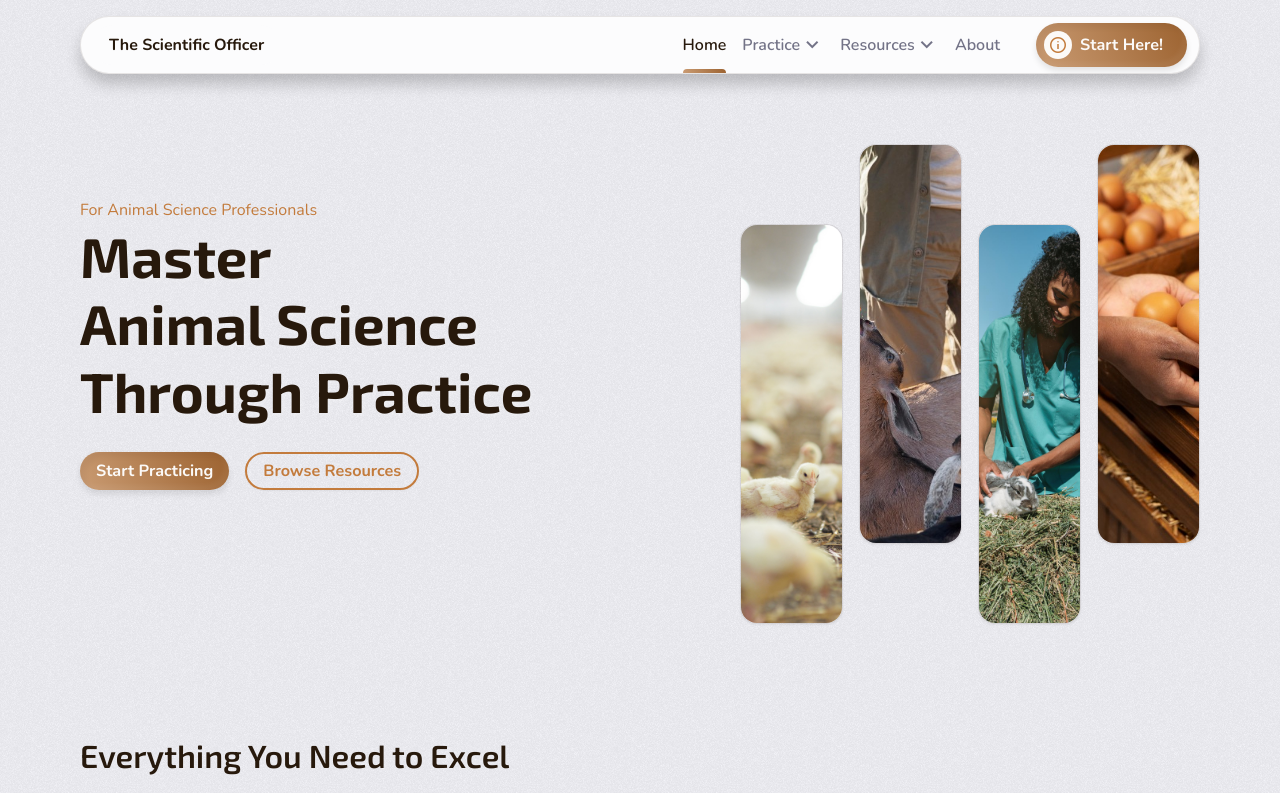
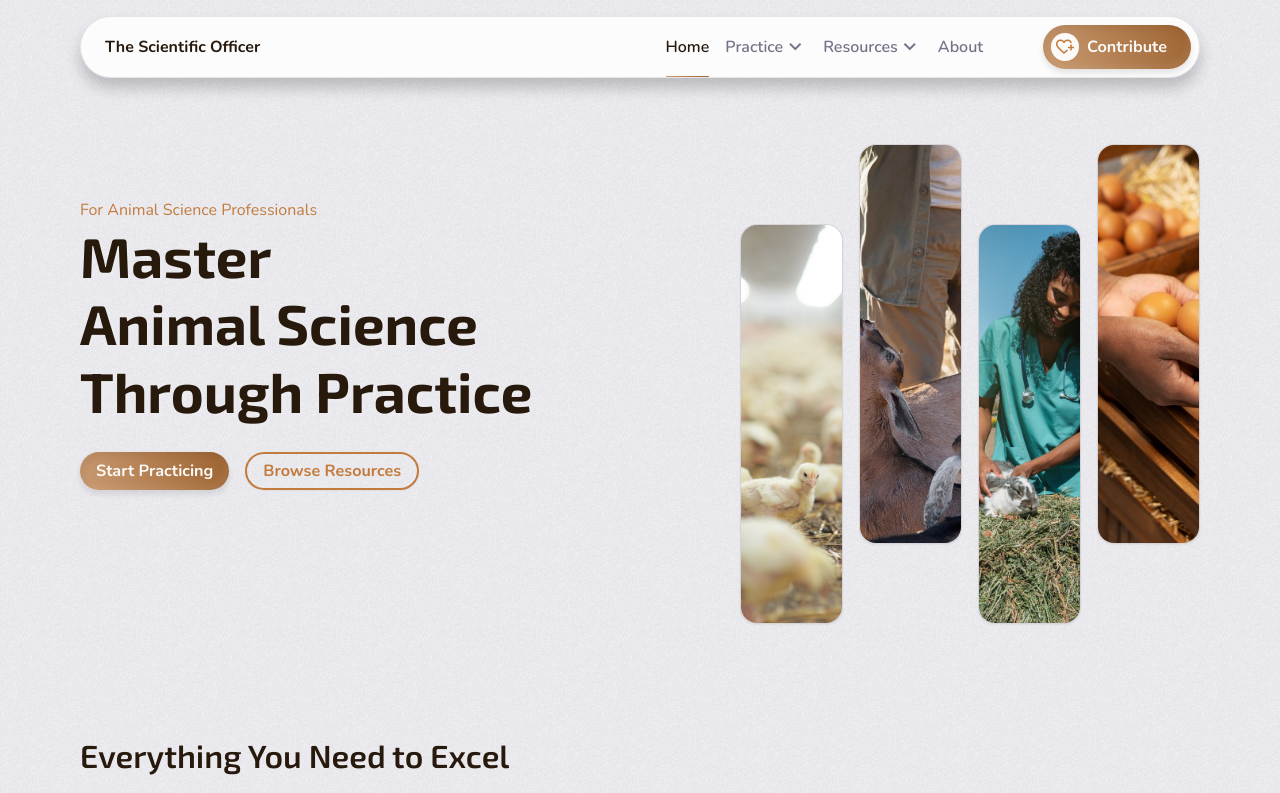
Before and after one commit to Timbar09/the_scientific_officer, a React (Vite) app: page / in a window 1280 px wide. Shown: the top 793 px of the page. Built offline with nearby package versions, Linux system fonts and the light colour scheme.

Commit message:
Update Nav  spacing and adjust button display

```diff
--- a/src/assets/sass/components/_Header.scss
+++ b/src/assets/sass/components/_Header.scss
@@ -11,7 +11,7 @@
     border-radius: radius(pill);
 
     @include mq("md") {
-      padding-inline: spacing(2);
+      padding: spacing(1);
       background-color: clr(neutral, 100);
       box-shadow: $shadow-lg;
       border: $border;
@@ -120,6 +120,7 @@
     }
 
     &--list {
+      padding-inline-end: spacing(4);
       &__item {
         position: relative;
 
@@ -140,18 +141,22 @@
         position: relative;
         font-size: inherit;
         font-weight: 600;
-        padding: spacing(3) 0;
+        // padding: spacing(3) 0;
         border-radius: radius(lg);
         transition: color 100ms ease;
 
         @include before() {
           left: 0;
-          bottom: 0;
+          bottom: -1.025rem;
           width: 100%;
           height: 0;
           background: $clr-primary-gradient-mid;
           border-radius: radius(lg) radius(lg) 0 0;
           transition: height 0ms ease;
+
+          @include mq("lg") {
+            bottom: -1.15rem;
+          }
         }
 
         &:hover {
--- a/src/components/Nav/index.tsx
+++ b/src/components/Nav/index.tsx
@@ -8,6 +8,7 @@ import { MenuList, NavList } from "./NavLists";
 const Nav = () => {
   const [isNavOpen, setIsNavOpen] = useState<boolean>(false);
   const isTablet: boolean = useMediaQuery({ breakpoint: "md" });
+  const isLaptop: boolean = useMediaQuery({ breakpoint: "lg" });
 
   const toggleNavMenu = () => {
     setIsNavOpen(!isNavOpen);
@@ -45,7 +46,7 @@ const Nav = () => {
 
       {isTablet && <NavList />}
 
-      {isTablet && <Button icon={{ name: "info" }}>Start Here!</Button>}
+      {isLaptop && <Button icon={{ name: "heart_plus" }}>Contribute</Button>}
     </nav>
   );
 };
```
